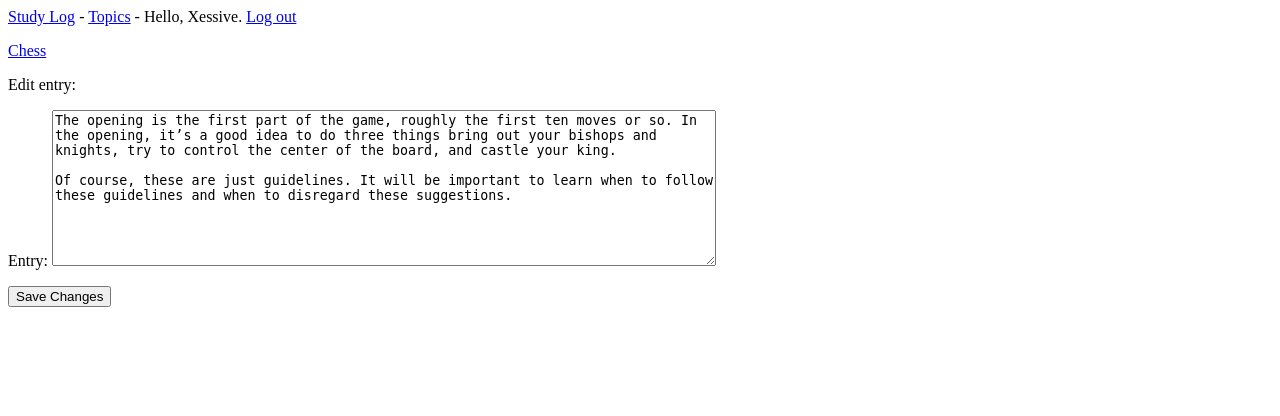
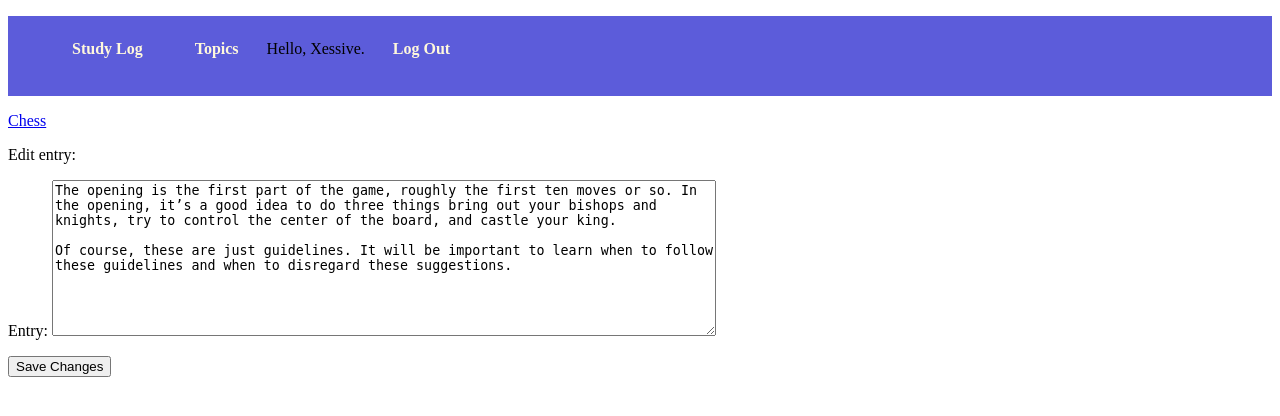
Before and after one commit to XessiveObserver/StudyLog, a Django app: page /edit_entry/1/ in a window 1280 px wide. Shown: the top 416 px of the page. Run offline with Django 3.2, Linux system fonts and the light colour scheme; a user stored in the database is signed in; data comes from the database, SQL or seed files in the repository; both versions use the stored data as it was after the commit.

Commit message:
styling.

```diff
--- /dev/null
+++ b/StudyLogs/static/css/base.css
@@ -0,0 +1,22 @@
+nav{
+    background-color: rgb(92, 92, 218);
+    height: 10vh;
+    vertical-align: middle;
+    width: 100%;
+    border: none;
+}
+.nav-link{
+    margin: 1.5em;
+    list-style: none;
+    display: inline-block;
+    text-transform: capitalize;
+}
+
+.nav-link a{
+    text-decoration: none;
+    color:cornsilk;
+    font-weight: bolder;
+}
+.nav-link a :hover{
+    color: green;
+}
--- a/StudyLogs/templates/StudyLogs/base.html
+++ b/StudyLogs/templates/StudyLogs/base.html
@@ -1,12 +1,45 @@
-<p>
-    <a href="{% url 'StudyLogs:index' %}">Study Log</a> -
-    <a href="{% url 'StudyLogs:topics' %}">Topics</a> -
+{% load static %}
+<!DOCTYPE html>
+<html lang="en">
+<head>
+    <meta charset="UTF-8">
+    <meta http-equiv="X-UA-Compatible" content="IE=edge">
+    <meta name="viewport" content="width=device-width, initial-scale=1.0">
+    <title>
+        {% block title %}
+            Study Log
+        {% endblock title %}
+    </title>
+    {% block css %}
+        <link rel="stylesheet" href="{% static 'css/base.css' %}">
+    {% endblock css %}
+</head>
+<body>
+    <header>
+        <nav>
+            <ul>
+                <li class="nav-link">
+                    <a href="{% url 'StudyLogs:index' %}">Study Log</a>
+                </li class="nav-link">
+                <li class="nav-link">
+                    <a href="{% url 'StudyLogs:topics' %}">Topics</a>
+                </li class="nav-link">
                 {% if user.is_authenticated %}
                 Hello, {{ user.username }}.
+                <li class="nav-link">
                     <a href="{% url 'users:logout' %}">Log out</a>
+                </li class="nav-link">
                 {% else %}
-        <a href="{% url 'users:register' %}">Register</a> -
+                <li class="nav-link">
+                    <a href="{% url 'users:register' %}">Register</a>
+                </li class="nav-link">
+                <li class="nav-link">
                     <a href="{% url 'users:login' %}">Log in</a>
+                </li class="nav-link">
                 {% endif %}
-</p>
+            </ul>
+        </nav>
+    </header>
     {% block content%}{% endblock content %}
+</body>
+</html>
--- a/Suggestion/settings.py
+++ b/Suggestion/settings.py
@@ -121,6 +121,7 @@ USE_TZ = True
 # https://docs.djangoproject.com/en/3.2/howto/static-files/
 
 STATIC_URL = '/static/'
+STATICFILES_DIRS = [Path(BASE_DIR, 'static')]
 
 # Default primary key field type
 # https://docs.djangoproject.com/en/3.2/ref/settings/#default-auto-field
```
Also changed, not shown: db.sqlite3, static/css/base.css (deleted), 2 other files. Lines whose indentation alone changed are shown as unchanged.
